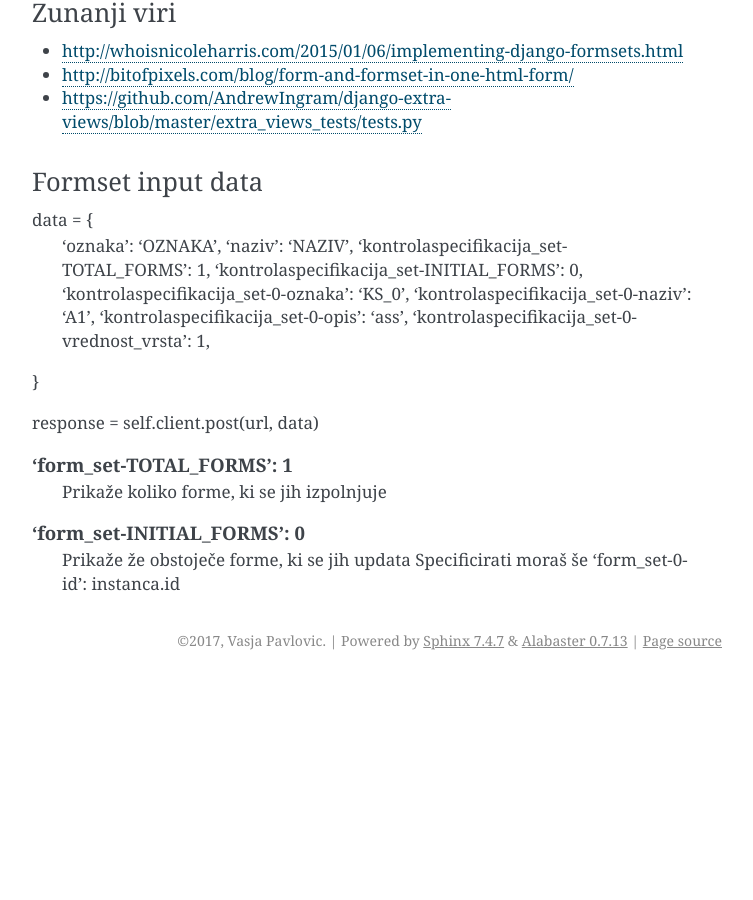
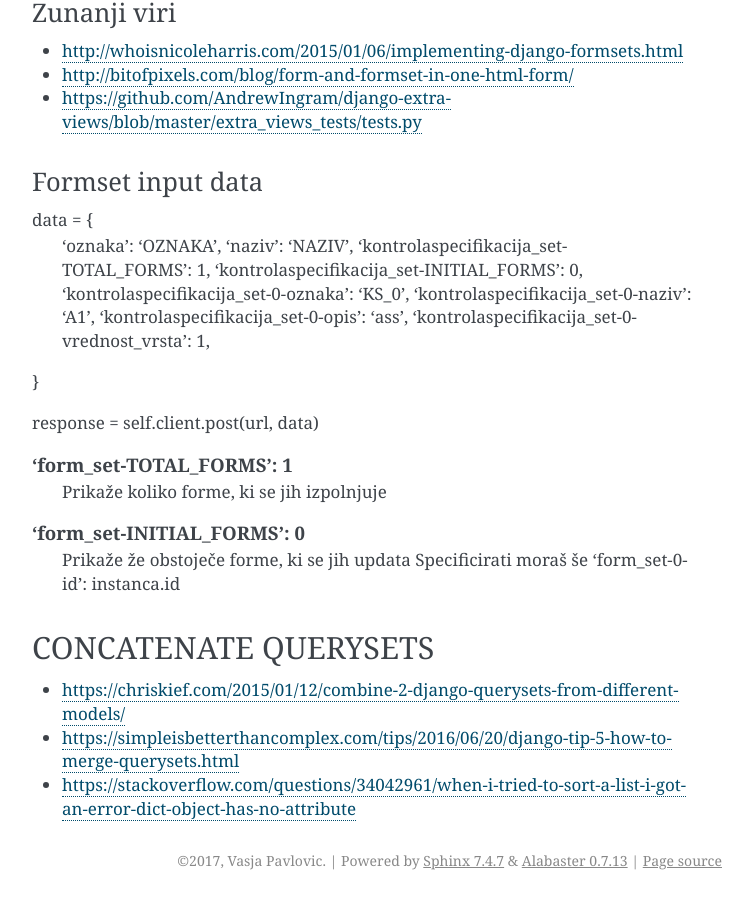
Before and after one commit to vasjapavlovic/knjiznica, a Sphinx documentation site: the page built from docs/django.rst, in a window 1280 px wide and 900 px high, scrolled down 2281 px. Shown: the whole window, without its empty margins (388-1141 px from the left). Built offline with Sphinx 7.4.7, drawn with Linux system fonts in a browser that asks for light colours; pages that are not in the unit, such as notebooks, are missing from menus; before the commit the page ends 2961 px from its top, so only the background shows below that.

```diff
--- a/docs/django.rst
+++ b/docs/django.rst
@@ -146,3 +146,12 @@ response = self.client.post(url, data)
     'form_set-INITIAL_FORMS': 0
     	Prikaže že obstoječe forme, ki se jih updata
         Specificirati moraš še 'form_set-0-id': instanca.id
+
+
+
+CONCATENATE QUERYSETS
+#####################
+
+* https://chriskief.com/2015/01/12/combine-2-django-querysets-from-different-models/
+* https://simpleisbetterthancomplex.com/tips/2016/06/20/django-tip-5-how-to-merge-querysets.html
+* https://stackoverflow.com/questions/34042961/when-i-tried-to-sort-a-list-i-got-an-error-dict-object-has-no-attribute
--- a/docs/index.rst
+++ b/docs/index.rst
@@ -18,3 +18,4 @@ MOJI ZAPISKI
    Sublime Text 3
    Ubuntu
    Upravljanje/index.rst
+   hisa
```
Also changed, not shown: docs/hisa.rst (added, +18 -0 lines), 1 other file.
